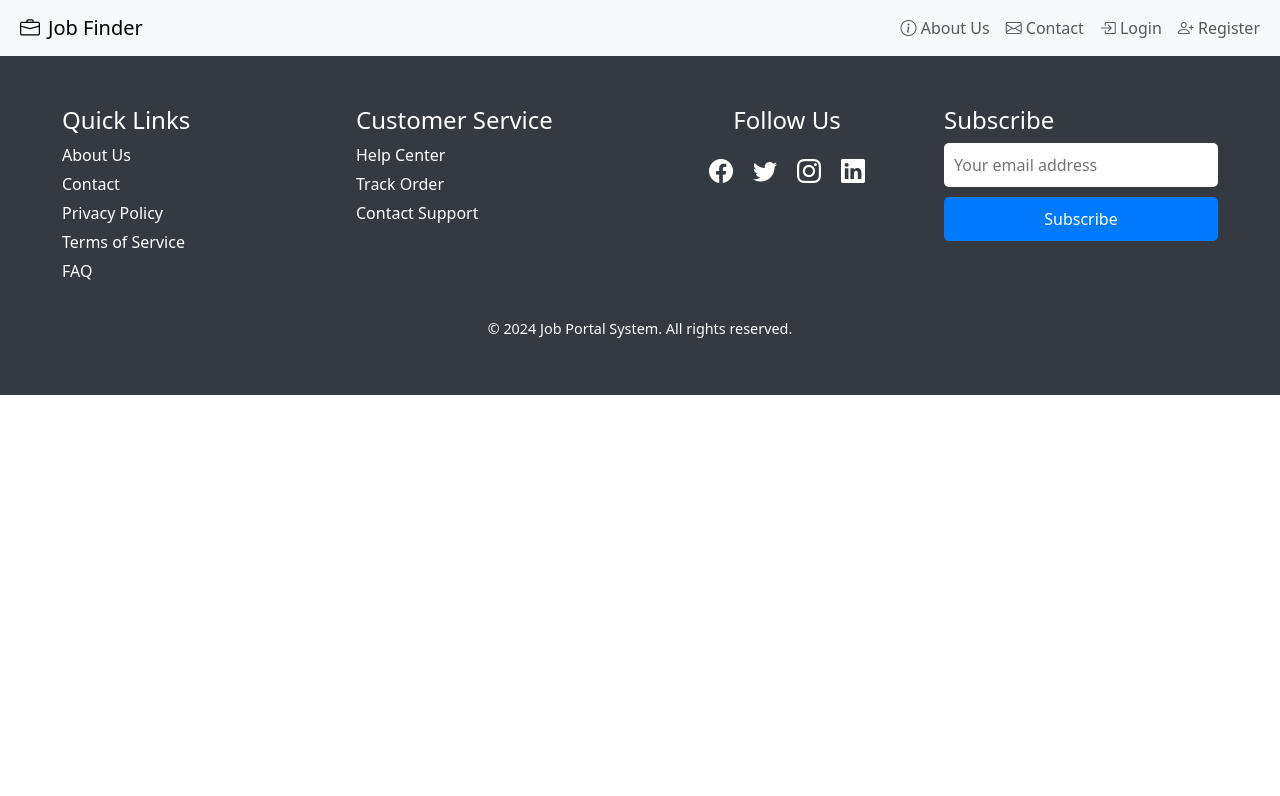
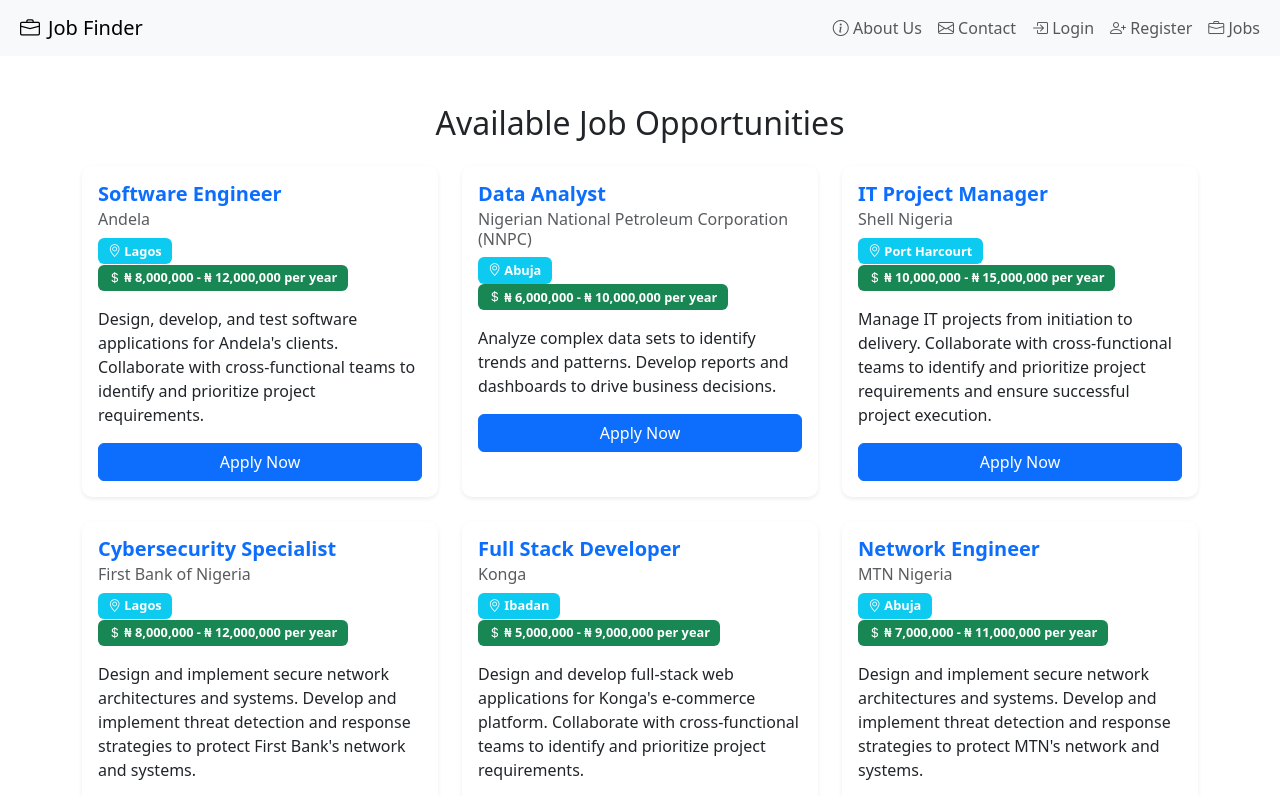
Before and after one commit to SgtSlaughter1/job_portal, a Vue app: page /jobs in a window 1280 px wide. Shown: the top 796 px of the page. Built offline with nearby package versions, Linux system fonts and the light colour scheme.

Commit message:
Update: Added the joblisting

```diff
--- a/src/components/HowItWorks.vue
+++ b/src/components/HowItWorks.vue
@@ -5,7 +5,7 @@
 
 const handleStepClick = (title) => {
     if (title === 'Create Account') {
-        router.push('/features');
+        router.push('/account-type');
     }
 };
 
--- a/src/components/Navbar.vue
+++ b/src/components/Navbar.vue
@@ -30,8 +30,13 @@
                             </router-link>
                         </li>
                         <li class="nav-item">
-                            <router-link class="nav-link" to="/features">
+                            <router-link class="nav-link" to="/account-type">
                                 <i class="bi bi-person-plus"></i> Register
+                            </router-link>
+                        </li>
+                        <li class="nav-item">
+                            <router-link class="nav-link" to="/jobs">
+                                <i class="bi bi-briefcase"></i> Jobs
                             </router-link>
                         </li>
                     </ul>
@@ -58,8 +63,13 @@
                         </router-link>
                     </li>
                     <li class="nav-item">
-                        <router-link class="nav-link" to="/features">
+                        <router-link class="nav-link" to="/account-type">
                             <i class="bi bi-person-plus"></i> Register
+                        </router-link>
+                    </li>
+                    <li class="nav-item">
+                        <router-link class="nav-link" to="/jobs">
+                            <i class="bi bi-briefcase"></i> Jobs
                         </router-link>
                     </li>
                 </ul>
--- a/src/router/index.js
+++ b/src/router/index.js
@@ -2,7 +2,8 @@
 import Login from '@/views/Login.vue'
 import Register from '@/views/Register.vue'
 import Home from '@/views/Home.vue'
-import Features from '@/views/Features.vue'
+import AccountType from '@/views/AccountType.vue'
+import JobListings from '@/views/JobListings.vue'
 
 const router = createRouter({
   history: createWebHistory(import.meta.env.BASE_URL),
@@ -23,9 +24,14 @@
       component: Register
     },
     {
-      path: '/features',
-      name: 'Features',
-      component: Features
+      path: '/account-type',
+      name: 'AccountType',
+      component: AccountType
+    },
+    {
+      path: '/jobs',
+      name: 'JobListings',
+      component: JobListings
     }
   ],
 })
--- /dev/null
+++ b/src/stores/jobs.js
@@ -0,0 +1,35 @@
+import { defineStore } from "pinia";
+import jobsData from "/data/jobs.json";
+
+export const useJobStore = defineStore("jobs", {
+  state: () => ({
+    jobs: [],
+    loading: false,
+    error: null,
+  }),
+
+  actions: {
+    async fetchJobs() {
+      this.loading = true;
+      try {
+        this.jobs = await new Promise((resolve) => resolve(jobsData));
+      } catch (error) {
+        this.error = error.message;
+      } finally {
+        this.loading = false;
+      }
+    },
+  },
+
+  getters: {
+    getJobs() {
+      return this.jobs;
+    },
+    isLoading() {
+      return this.loading;
+    },
+    hasError() {
+      return this.error;
+    },
+  },
+});
--- a/src/views/Features.vue
+++ b/src/views/AccountType.vue
@@ -37,7 +37,7 @@
 import { useRouter } from 'vue-router';
 
 export default {
-    name: 'Features',
+    name: 'AccountType',
     components: {
         BaseButton
     },
--- a/src/views/JobListings.vue
+++ b/src/views/JobListings.vue
@@ -0,0 +1,99 @@
+<template>
+    <div class="job-listings container my-5">
+        <h2 class="text-center mb-4">Available Job Opportunities</h2>
+
+        <!-- Loading State -->
+        <div v-if="jobStore.isLoading" class="text-center">
+            <div class="spinner-border text-primary" role="status">
+                <span class="visually-hidden">Loading...</span>
+            </div>
+        </div>
+
+        <!-- Error State -->
+        <div v-else-if="jobStore.hasError" class="alert alert-danger" role="alert">
+            {{ jobStore.hasError }}
+        </div>
+
+        <!-- Job Cards -->
+        <div v-else class="row g-4">
+            <div v-for="job in jobStore.getJobs" :key="job.jobTitle" class="col-md-6 col-lg-4">
+                <div class="card h-100 shadow-sm">
+                    <div class="card-body">
+                        <h5 class="card-title text-primary">{{ job.jobTitle }}</h5>
+                        <h6 class="card-subtitle mb-2 text-muted">{{ job.company }}</h6>
+
+                        <div class="mb-3">
+                            <span class="badge bg-info me-2">
+                                <i class="bi bi-geo-alt"></i> {{ job.location }}
+                            </span>
+                            <span class="badge bg-success">
+                                <i class="bi bi-currency-dollar"></i> {{ job.pay }}
+                            </span>
+                        </div>
+
+                        <p class="card-text">{{ job.description }}</p>
+
+                        <BaseButton @click="applyForJob(job)" class="w-100">
+                            Apply Now
+                        </BaseButton>
+                    </div>
+                </div>
+            </div>
+        </div>
+    </div>
+</template>
+
+<script>
+import { useJobStore } from '@/stores/jobs'
+import BaseButton from '@/components/BaseButton.vue'
+
+export default {
+    name: 'JobListings',
+
+    components: {
+        BaseButton
+    },
+
+    data() {
+        return {
+            jobStore: useJobStore()
+        }
+    },
+
+    created() {
+        this.jobStore.fetchJobs()
+    },
+
+    methods: {
+        applyForJob(job) {
+            console.log('Applying for job:', job.jobTitle)
+        }
+    }
+}
+</script>
+
+<style scoped>
+.card {
+    transition: transform 0.2s ease-in-out;
+    border: none;
+    border-radius: 10px;
+}
+
+.card:hover {
+    transform: translateY(-5px);
+}
+
+.badge {
+    font-size: 0.8rem;
+    padding: 0.5em 0.8em;
+}
+
+.card-title {
+    font-size: 1.25rem;
+    font-weight: 600;
+}
+
+.card-subtitle {
+    font-size: 1rem;
+}
+</style>
```
